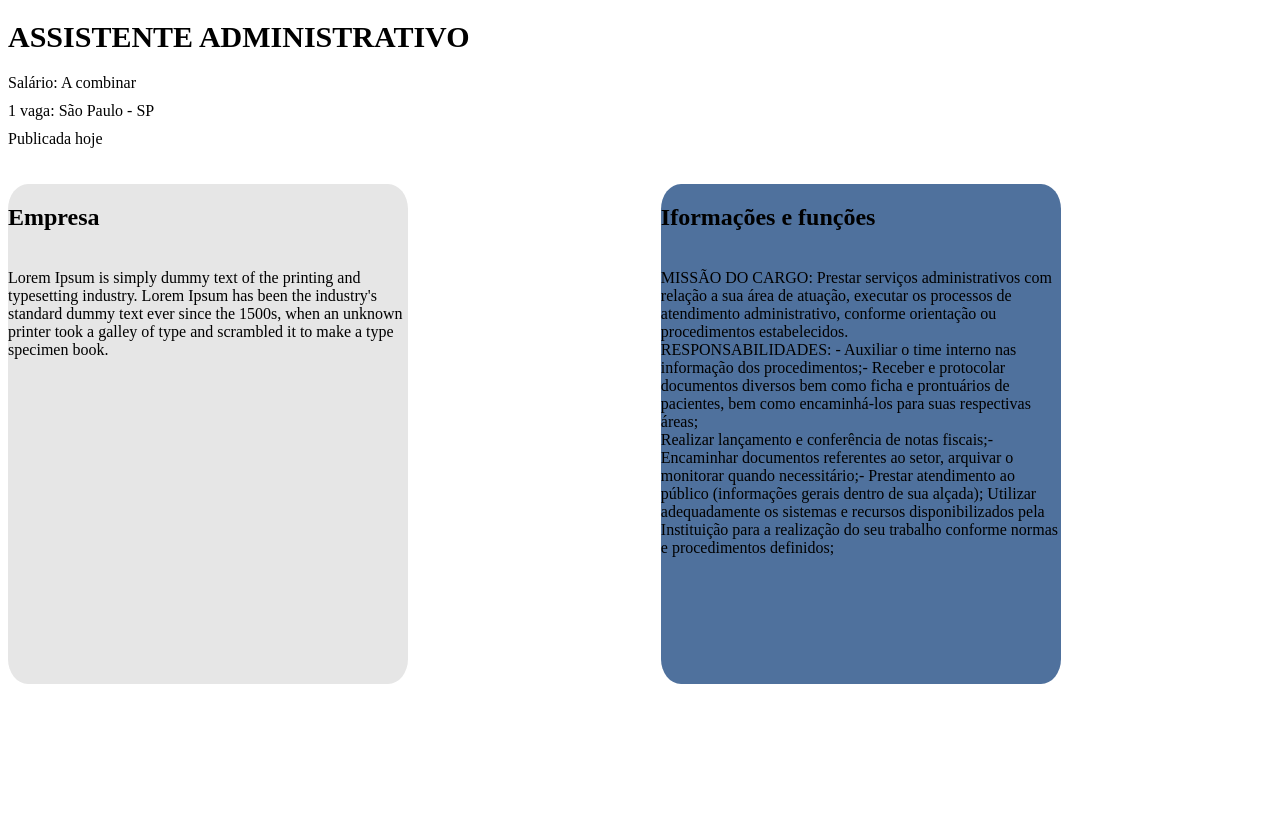
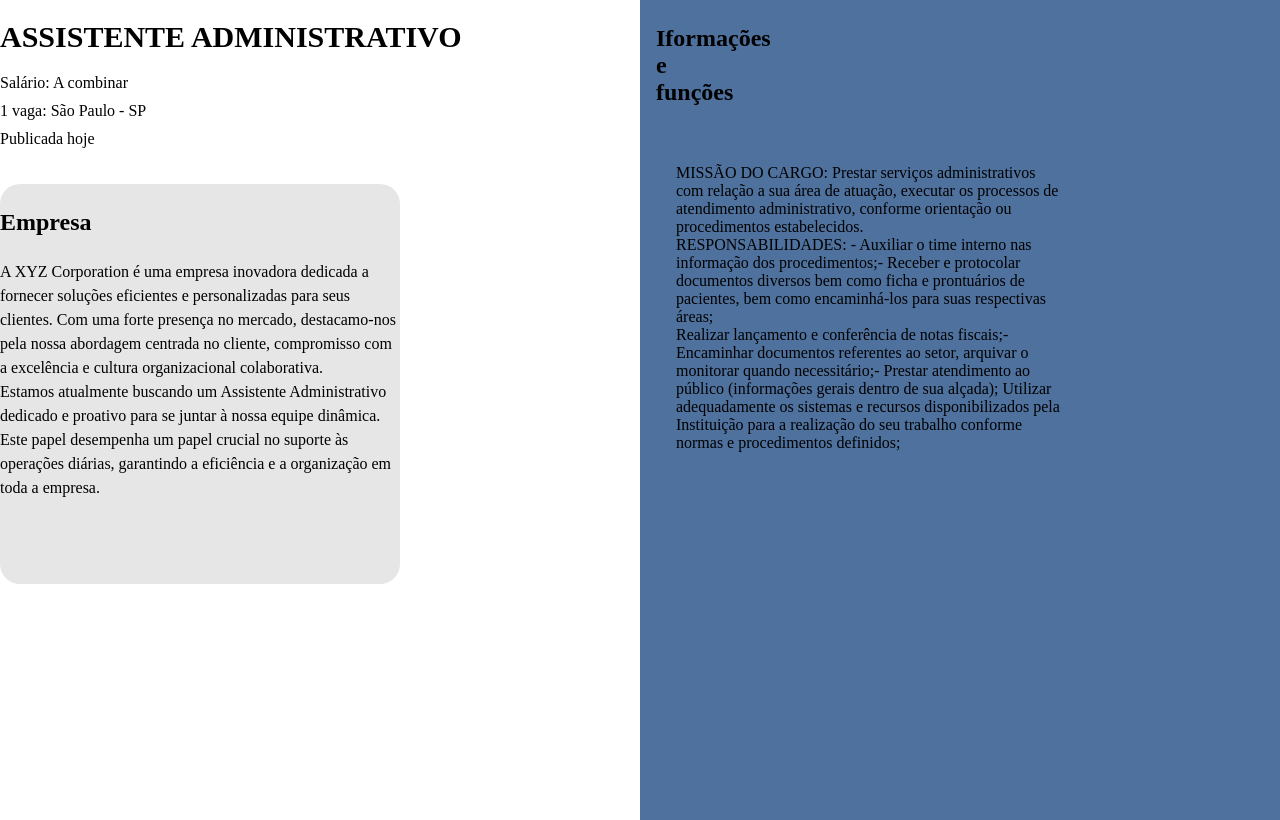
Before and after one commit to BiaMayumi/empregaki, a PHP site: page /vagas.html in a window 1280 px wide. Before the commit the page ends 684 px from the top, so only its background shows below. Run offline with PHP 8.4, Linux system fonts and the light colour scheme.

Commit message:
commit bia

```diff
--- a/vagas.css
+++ b/vagas.css
@@ -1,6 +1,8 @@
-/* body{
-
-} */
+body{
+    margin: 0;
+    height: 100vh;
+    background: linear-gradient(to right, #ffffff 50%, #4F719d 50%);
+}
 
 .container{
     display: flex;
@@ -15,23 +17,27 @@ h1 {
     font-size: 30px;
 }
 
-h2{
-    right: 30px;
+/* h2{
+    font-size: 30px;
+} */
+
+.tituloinfof {
+    width: 20px;
+    margin-top: -14%;
 }
 
 .quadrado1 {
     width: 400px; /* largura */
-    height: 500px; /* altura */
+    height: 400px; /* altura */
     background-color: #e6e6e6;
     border-radius: 5%; /* borda */
     margin-right: 20%;
+    line-height: 1.5;
 
 }
 
-.quadrado2 {
-    width: 400px;
-    height: 500px;
-    background-color: #4F719d;
-    border-radius: 5%;
-
+.infof {
+    text-align: left;
+    width: 30%;
+    margin-top: -3%;
 }
--- a/vagas.html
+++ b/vagas.html
@@ -19,13 +19,19 @@
         <div class="container">
             <div class="quadrado1">
             <h2>Empresa</h2>
+
+                A XYZ Corporation é uma empresa inovadora dedicada a fornecer soluções eficientes e personalizadas para seus clientes. Com uma forte presença no mercado, destacamo-nos pela nossa abordagem centrada no cliente, compromisso com a excelência e cultura organizacional colaborativa.
                 <br>
-                    Lorem Ipsum is simply dummy text of the printing and typesetting industry. Lorem Ipsum has been the industry's standard dummy text ever since the 1500s, when an unknown printer took a galley of type and scrambled it to make a type specimen book.
+                Estamos atualmente buscando um Assistente Administrativo dedicado e proativo para se juntar à nossa equipe dinâmica. Este papel desempenha um papel crucial no suporte às operações diárias, garantindo a eficiência e a organização em toda a empresa.
             </div>
 
 
-        <div class="quadrado2">
+        <div class="tituloinfof">
             <h2>Iformações e funções</h2>
+        </div>
+
+
+        <div class="infof">
                 <br>
                     MISSÃO DO CARGO: Prestar serviços administrativos com relação a sua área de atuação, executar os processos de atendimento administrativo, conforme orientação ou procedimentos estabelecidos.
                 <br>
```
